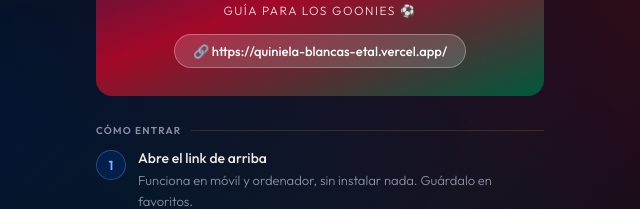
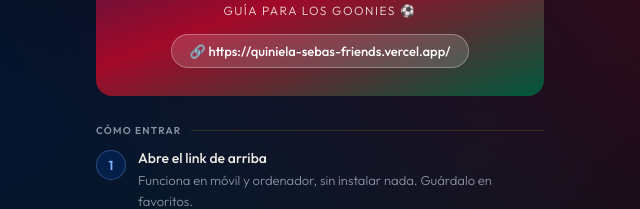
Before and after one commit to eduardomessimaradona-blip/Guia-Dummies-amigos, a plain HTML site: page index.html in a window 1280 px wide. Shown: the part 191-400 px from the top of the page, 320-960 px from the left. Drawn offline with Linux system fonts and the light colour scheme.

Commit message:
Update index.html

```diff
--- a/index.html
+++ b/index.html
@@ -69,8 +69,8 @@ body::before{content:'';position:fixed;inset:0;
     <div class="hero-flags">🇺🇸 🇲🇽 🇨🇦</div>
     <h1>Quiniela <span>Mundial</span><br>2026</h1>
     <div class="hero-sub">Guía para los Goonies ⚽</div>
-    <a href="https://quiniela-blancas-etal.vercel.app/" class="hero-link" target="_blank">
-      🔗 https://quiniela-blancas-etal.vercel.app/
+    <a href="https://quiniela-sebas-friends.vercel.app/" class="hero-link" target="_blank">
+      🔗 https://quiniela-sebas-friends.vercel.app/
     </a>
   </div>
 </div>
```
